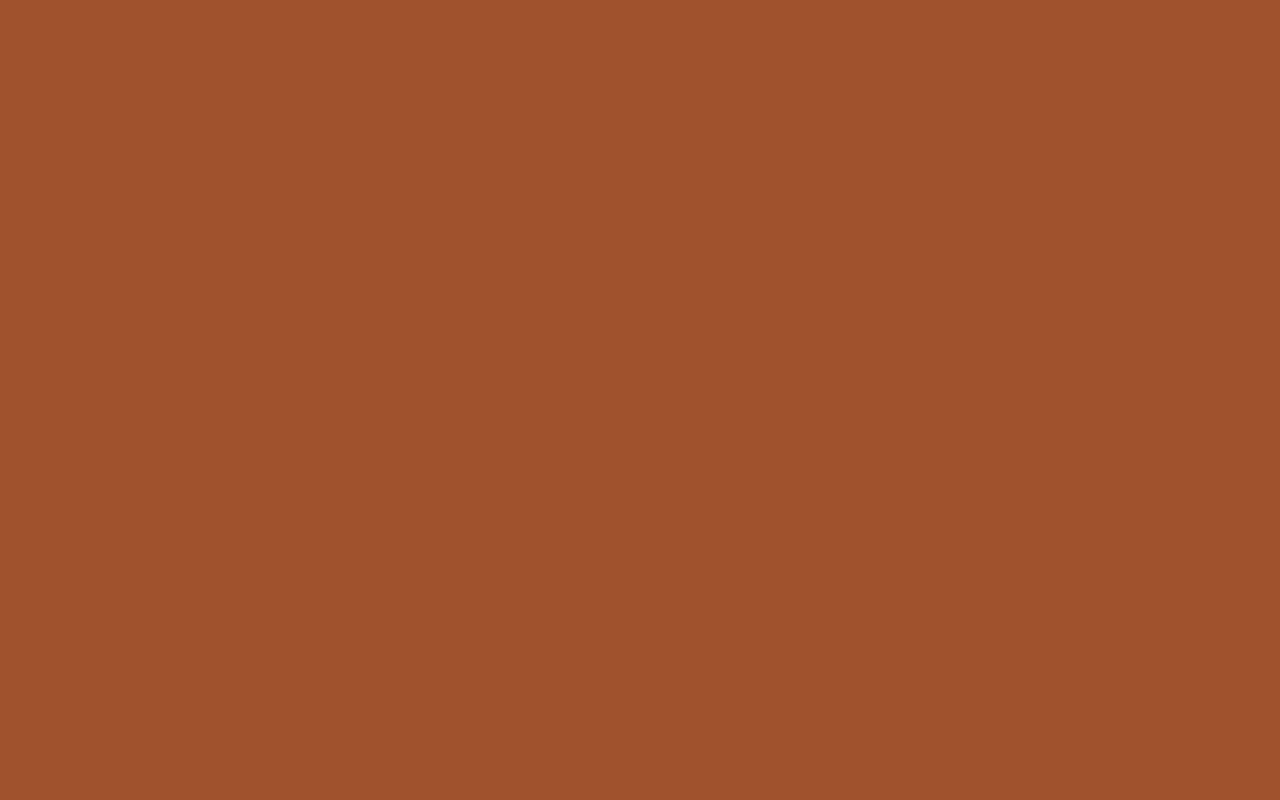
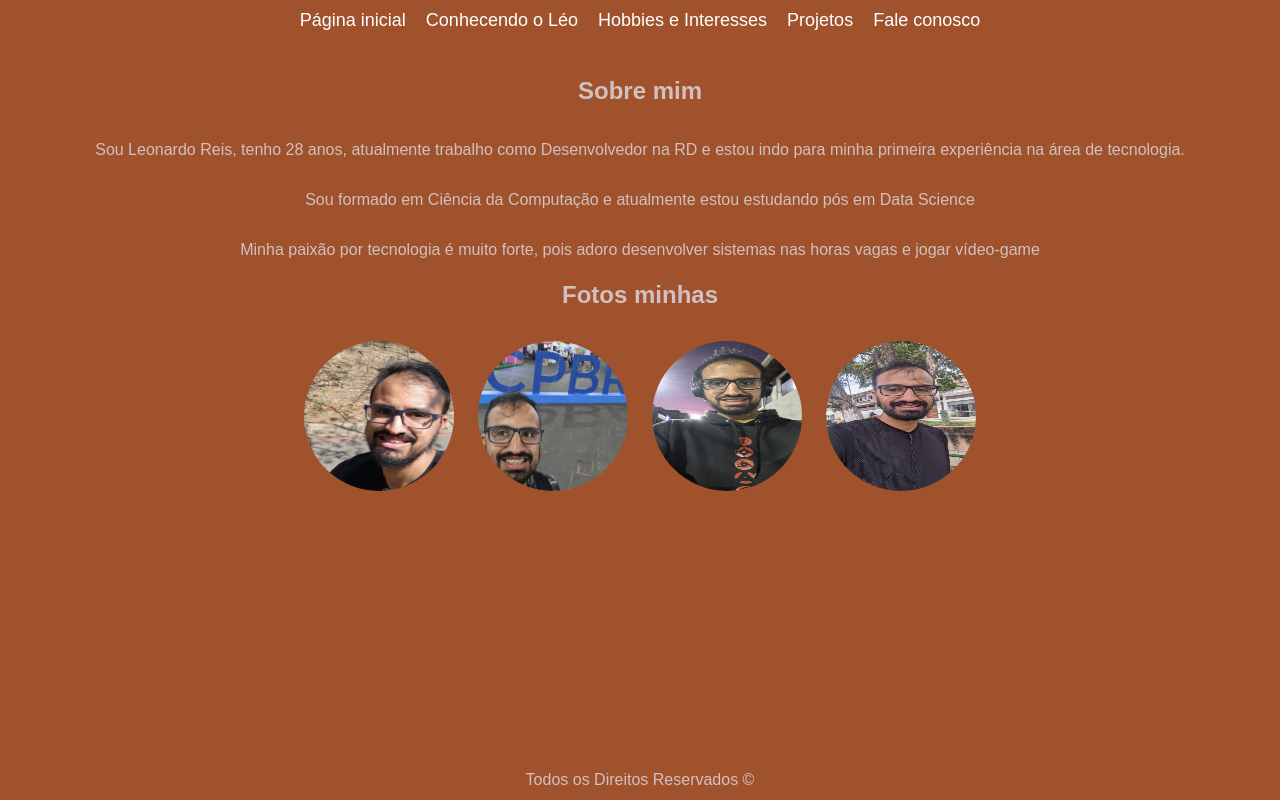
Before and after one commit to lrmello/portfolio-leo, a React (Vite) app in the folder portfolio-leo/: page /conhecendo in a window 1280 px wide. Before the commit this address had no page. Built offline with nearby package versions, Linux system fonts and the light colour scheme; a web font is replaced by a local one.

Commit message:
Finalização da página conhecendo e ajustes de posicionamento do header e footer

```diff
--- a/portfolio-leo/src/App.jsx
+++ b/portfolio-leo/src/App.jsx
@@ -1,6 +1,9 @@
 import {BrowserRouter as Router,Routes,Route} from 'react-router-dom'
 import PaginaInicial from './Pages/PaginaInicial/PaginaInicial'
 import FaleConosco from './Pages/FaleConosco/FaleConosco'
+import Conhecendo from './Pages/Conhecendo/Conhecendo'
+import Projetos from './Pages/Projetos/Projetos'
+import Hobbies from './Pages/Hobbies/Hobbies'
 import './styles/global.css'
 
 function App() {
@@ -11,6 +14,9 @@ function App() {
           <Routes>
             <Route path='/' element={<PaginaInicial/>}/>
             <Route path='/faleconosco' element={<FaleConosco/>}/>
+            <Route path='/conhecendo' element={<Conhecendo/>}/>
+            <Route path='/projetos' element={<Projetos/>}/>
+            <Route path='/hobbies' element={<Hobbies/>}/>
           </Routes>
       </Router>
 
--- /dev/null
+++ b/portfolio-leo/src/Pages/Conhecendo/Conhecendo.jsx
@@ -0,0 +1,47 @@
+import React from "react";
+import styles from "./Conhecendo.module.css";
+import Header from "../../components/Header/Header";
+import Footer from "../../components/Footer/Footer";
+import Img0 from "../../assets/img/perfil0.jpg";
+import Img1 from "../../assets/img/perfil1.jpg";
+import Img2 from "../../assets/img/perfil4.jpg";
+import Img3 from "../../assets/img/perfil3.jpg";
+
+export default function Conhecendo() {
+  return (
+    <div className={styles.conhecendoContainer}>
+      <Header />
+      <section className={styles.secao}>
+        <div className={styles.secSobre}>
+          <h1>Sobre mim</h1>
+          <p>
+            Sou Leonardo Reis, tenho 28 anos, atualmente trabalho como
+            Desenvolvedor na RD e estou indo para minha primeira experiência na
+            área de tecnologia.
+          </p>
+          <p>
+            Sou formado em Ciência da Computação e atualmente estou estudando
+            pós em Data Science
+          </p>
+          <p>
+            Minha paixão por tecnologia é muito forte, pois adoro desenvolver
+            sistemas nas horas vagas e jogar vídeo-game
+          </p>
+        </div>
+      </section>
+
+      <section className={styles.secao}>
+        <h1 className={styles.textGaleria}>Fotos minhas</h1>
+
+        <div className={styles.secImg}>
+          <img src={Img0} alt="Imagem0" className={styles.img} />
+          <img src={Img1} alt="Imagem0" className={styles.img} />
+          <img src={Img2} alt="Imagem0" className={styles.img} />
+          <img src={Img3} alt="Imagem0" className={styles.img} />
+        </div>
+      </section>
+
+      <Footer className={styles.footer} />
+    </div>
+  );
+}
--- /dev/null
+++ b/portfolio-leo/src/Pages/Conhecendo/Conhecendo.module.css
@@ -0,0 +1,41 @@
+.secSobre{
+    display: flex;
+    align-items: center;
+    justify-content: center;
+    flex-direction: column;
+    text-align: center;
+    margin: 1em 0;
+}
+
+.secImg{
+    display: flex;
+    justify-content: center;
+    margin: 1em;
+    flex-wrap: wrap;
+}
+
+.textGaleria{
+    display: flex;
+    align-items: center;
+    justify-content: center;
+}
+
+.img{
+    width: 150px;
+    height: 150px;
+    margin: 10px;
+    padding: 2px;
+    border-radius: 100%;
+    flex-direction: column;
+    position: relative;
+}
+
+.textGaleria{
+    margin-top:-10px;
+}
+
+.footer{
+    position: absolute;
+    bottom: 0;
+    width: 100%;
+}
--- a/portfolio-leo/src/Pages/FaleConosco/FaleConosco.module.css
+++ b/portfolio-leo/src/Pages/FaleConosco/FaleConosco.module.css
@@ -1,6 +1,5 @@
 @import url('https://fonts.cdnfonts.com/css/fulbo');
 .formContainer{
-    border: 1px solid;
     display: flex;
     align-items: center;
     justify-content: center;
--- /dev/null
+++ b/portfolio-leo/src/Pages/Hobbies/Hobbies.jsx
@@ -0,0 +1,13 @@
+import React from 'react'
+import Footer from '../../components/Footer/Footer'
+import Header from '../../components/Header/Header'
+
+export default function Hobbies() {
+  return (
+    <div>
+        <Header/>
+
+        <Footer/>
+    </div>
+  )
+}
--- /dev/null
+++ b/portfolio-leo/src/Pages/Projetos/Projetos.jsx
@@ -0,0 +1,12 @@
+import React from 'react'
+import Footer from '../../components/Footer/Footer'
+import Header from '../../components/Header/Header'
+
+export default function Projetos() {
+  return (
+    <div>
+        <Header/>
+        <Footer/>
+    </div>
+  )
+}
--- a/portfolio-leo/src/components/Nav/Nav.module.css
+++ b/portfolio-leo/src/components/Nav/Nav.module.css
@@ -14,7 +14,7 @@
 .links{
     display: inline-block;
     align-items: center;
-    font-size: 14px;
+    font-size: 18px;
     padding:3px;
     color: white;
     text-decoration: none;
```
Also changed, not shown: portfolio-leo/src/Pages/Hobbies/Hobbies.module.css (added), portfolio-leo/src/Pages/Projetos/Projetos.module.css (added).
